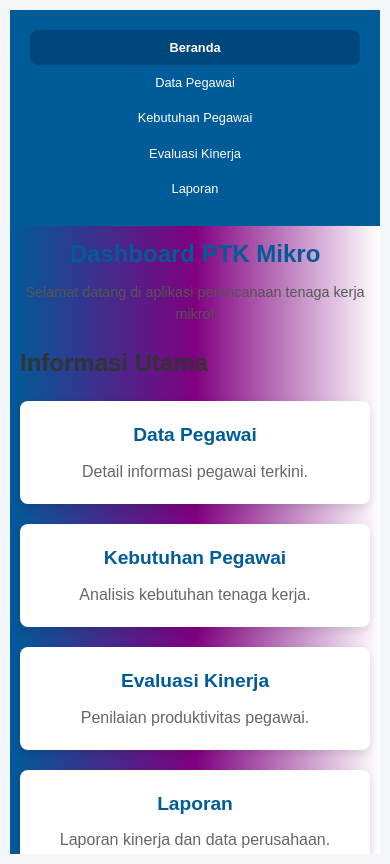
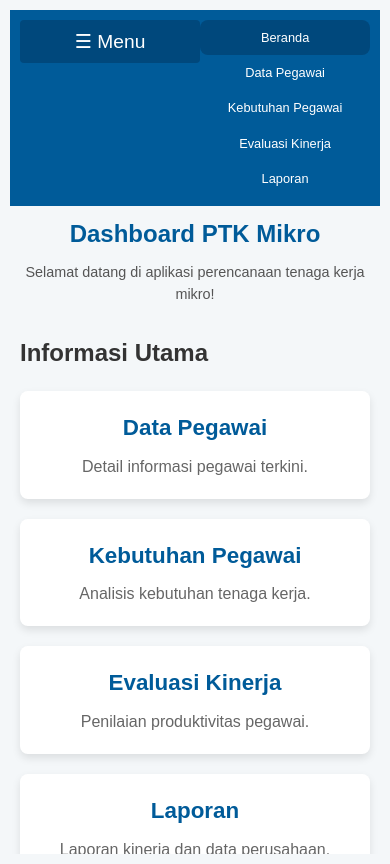
Before and after one commit to Hariyanto89/PTKMikro, a plain HTML site: page index.html in a window 390 px wide. Drawn offline with Linux system fonts and the light colour scheme.

Commit message:
Update styles.css
Signed-off-by: Hariyanto <yantonft@gmail.com>

```diff
--- a/assets/css/styles.css
+++ b/assets/css/styles.css
@@ -10,7 +10,7 @@
     display: flex;
     height: 100vh;
     font-family: Arial, sans-serif;
-    background: linear-gradient(to right, #005b99, #800080, #ffffff);
+    background-color: #f4f7f9;
     color: #333;
 }
 
@@ -37,7 +37,7 @@
     cursor: pointer;
     border-radius: 8px;
     text-align: left;
-    transition: background-color 0.3s ease, transform 0.2s;
+    transition: background-color 0.3s, transform 0.2s;
 }
 
 .sidebar li:hover {
@@ -47,31 +47,24 @@
 
 .sidebar li.active {
     background-color: #00487c;
-    font-weight: bold;
 }
 
 .sidebar-toggle {
     display: none;
-    background-color: #005b99;
+    background-color: #00487c;
     color: white;
     padding: 10px;
     border: none;
     cursor: pointer;
     font-size: 1.2rem;
     margin-bottom: 10px;
-    text-align: center;
-    width: 100%;
 }
 
-/* Content */
+/* Content Area */
 .content {
     flex: 1;
     padding: 20px;
     overflow-y: auto;
-}
-
-.content header {
-    margin-bottom: 20px;
 }
 
 .content header h1 {
@@ -84,10 +77,10 @@
     color: #555;
 }
 
-/* Grid Layout */
+/* Grid Widgets */
 .grid {
     display: grid;
-    grid-template-columns: repeat(auto-fit, minmax(200px, 1fr));
+    grid-template-columns: repeat(auto-fill, minmax(250px, 1fr));
     gap: 20px;
     margin-top: 20px;
 }
@@ -101,13 +94,8 @@
     transition: transform 0.2s, box-shadow 0.3s;
 }
 
-.widget:hover {
-    transform: translateY(-5px);
-    box-shadow: 0 6px 12px rgba(0, 0, 0, 0.15);
-}
-
 .widget h3 {
-    font-size: 1.2rem;
+    font-size: 1.4rem;
     color: #005b99;
     margin-bottom: 10px;
 }
@@ -117,7 +105,12 @@
     color: #666;
 }
 
-/* Responsive Styles */
+.widget:hover {
+    transform: translateY(-5px);
+    box-shadow: 0 6px 12px rgba(0, 0, 0, 0.2);
+}
+
+/* Responsive Design */
 @media (max-width: 768px) {
     .layout {
         flex-direction: column;
@@ -127,16 +120,23 @@
         width: 100%;
         flex-direction: row;
         justify-content: space-around;
+        padding: 10px;
     }
 
     .sidebar li {
         text-align: center;
         margin-bottom: 0;
         padding: 10px 5px;
+        font-size: 0.9rem;
     }
 
     .content {
         padding: 15px;
+    }
+
+    .sidebar-toggle {
+        display: block;
+        width: 100%;
     }
 }
 
```
